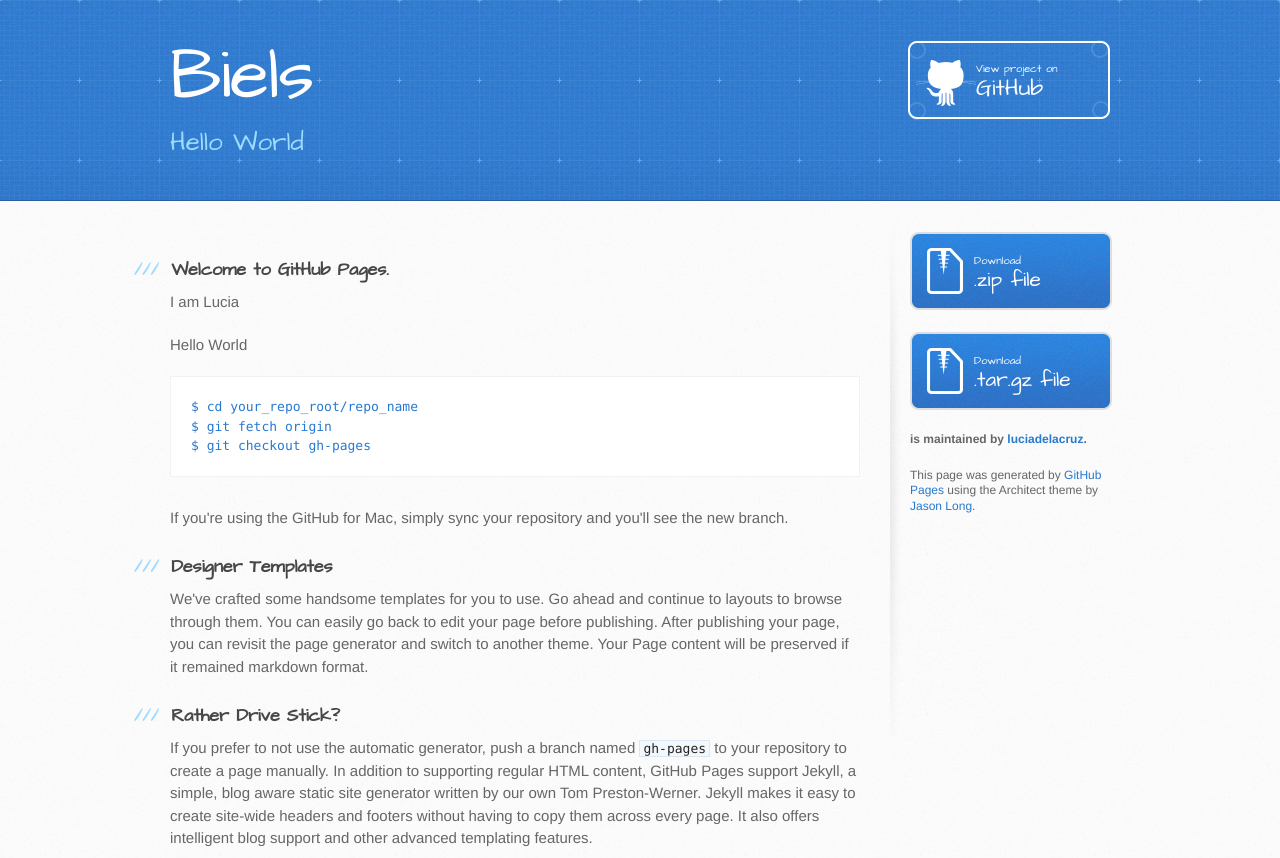
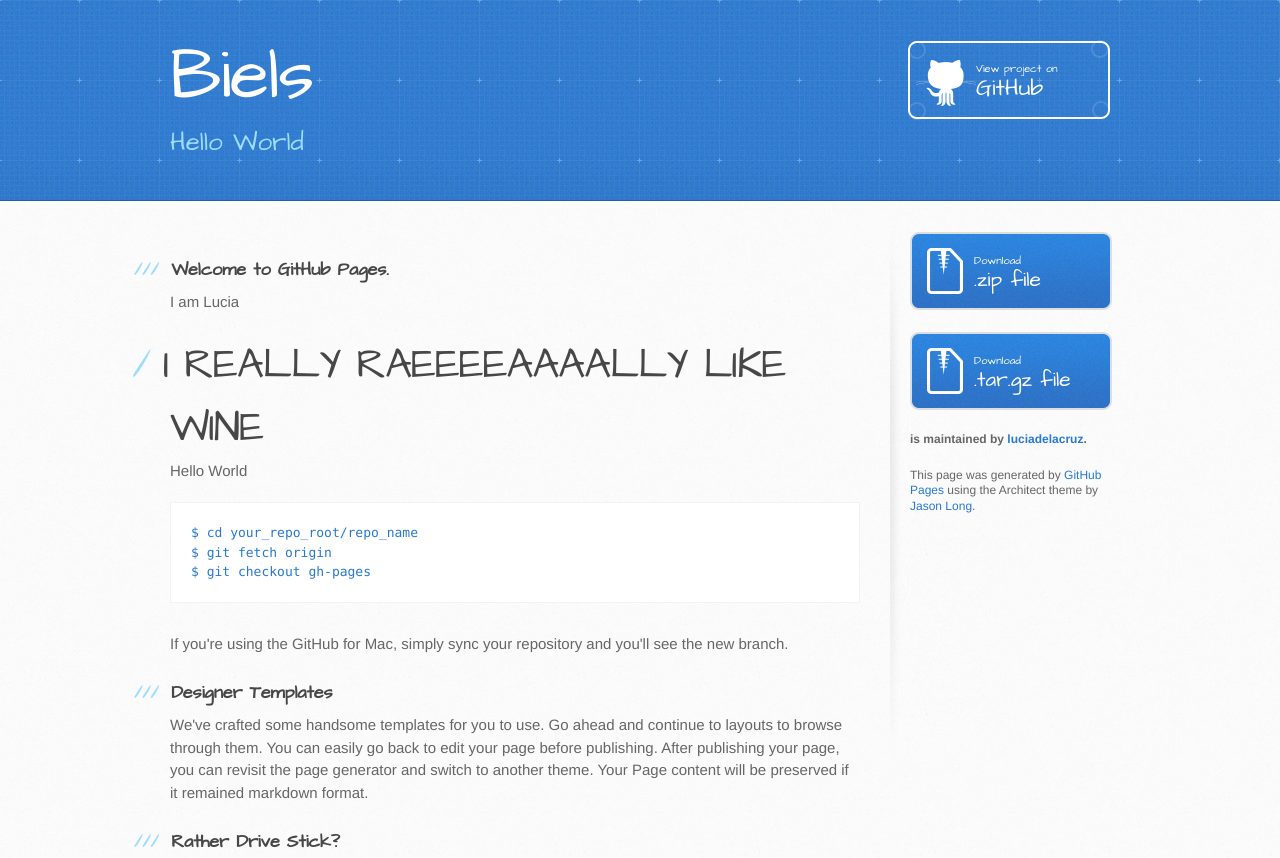
Before and after one commit to luciadelacruz/biels, a plain HTML site: page index.html in a window 1280 px wide. Shown: the top 858 px of the page. Drawn offline with Linux system fonts and the light colour scheme.

Commit message:
Update index.html

```diff
--- a/index.html
+++ b/index.html
@@ -32,7 +32,7 @@
 <a name="welcome-to-github-pages" class="anchor" href="#welcome-to-github-pages"><span class="octicon octicon-link"></span></a>Welcome to GitHub Pages.</h3>
 
 <p>I am Lucia</p>
-
+<h1>I REALLY RAEEEEAAAALLY LIKE WINE</h1>
 <p>Hello World</p>
 
 <pre><code>$ cd your_repo_root/repo_name
```
